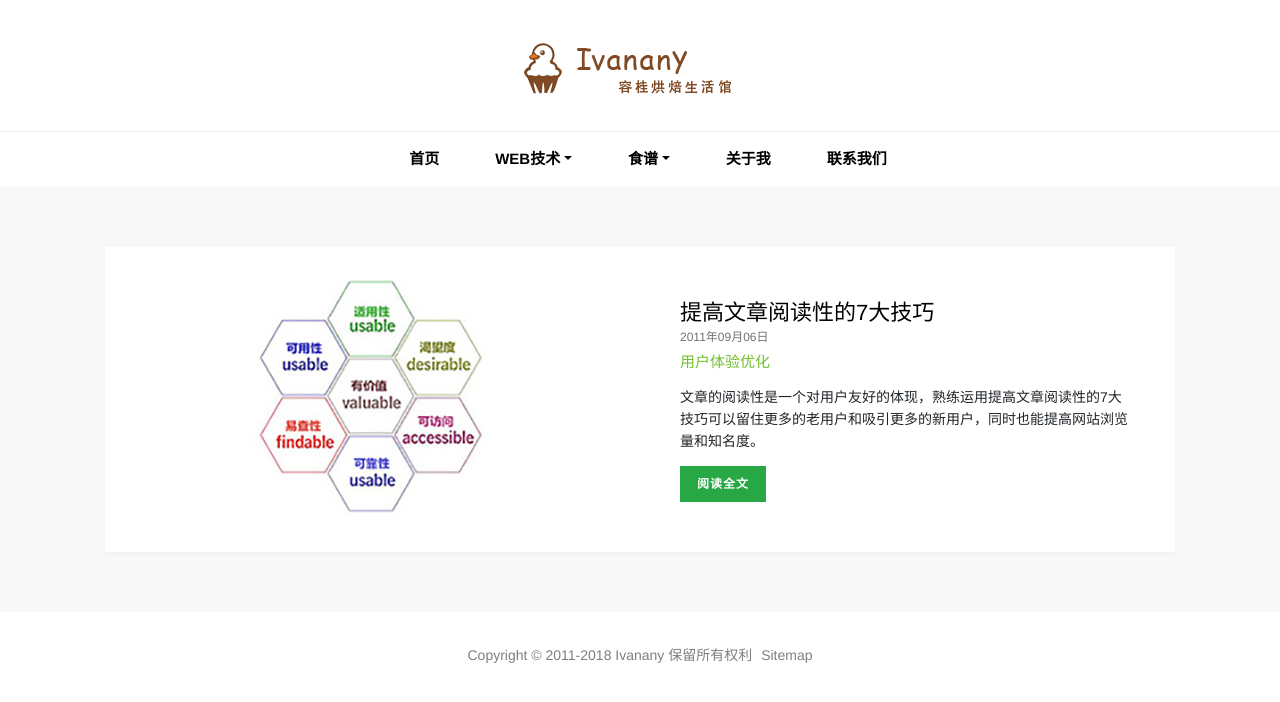
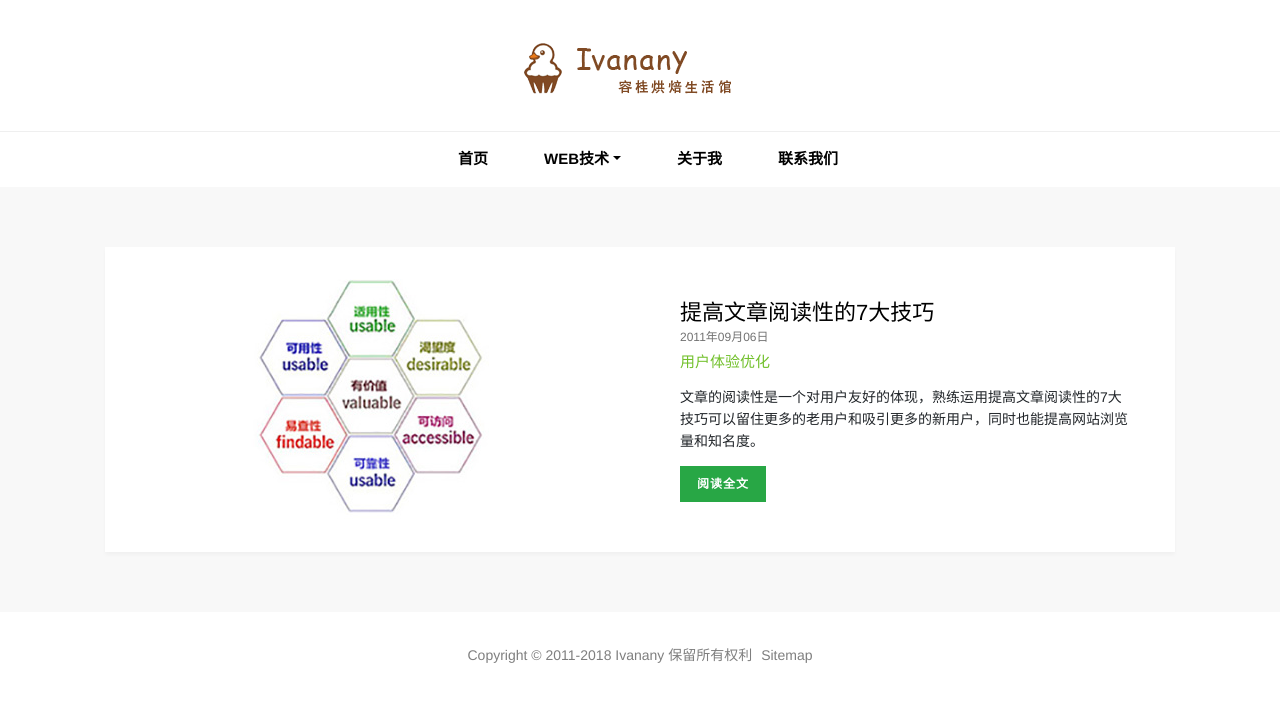
Before and after one commit to Ivanany/Ivanany.github.io, a Jekyll site: the page built from index.html, in a window 1280 px wide. Shown: the top 702 px of the page. Built offline with Jekyll 4.4.1, drawn with Linux system fonts in a browser that asks for light colours; comment, search, counter and statistics services are not loaded.

Commit message:
Update default.html

```diff
--- a/_layouts/default.html
+++ b/_layouts/default.html
@@ -56,12 +56,6 @@ var _hmt = _hmt || [];
                 <a class="dropdown-item" href="{{ site.url }}/ueo/">用户体验优化</a>
               </div>
             </li>
-            <li class="dropdown">
-              <a class="nav-link dropdown-toggle" href="#" id="sp" data-toggle="dropdown" aria-haspopup="true" aria-expanded="false">食谱</a>
-              <div class="dropdown-menu" aria-labelledby="sp">
-                <a class="dropdown-item" href="{{ site.url }}/ueo/">饼干</a>
-              </div>
-            </li>
             <li class="nav-item"><a class="nav-link" href="{{ site.url }}/about/">关于我</a></li>
             <li class="nav-item"><a class="nav-link" href="{{ site.url }}/contact/">联系我们</a></li>
           </ul>
```
